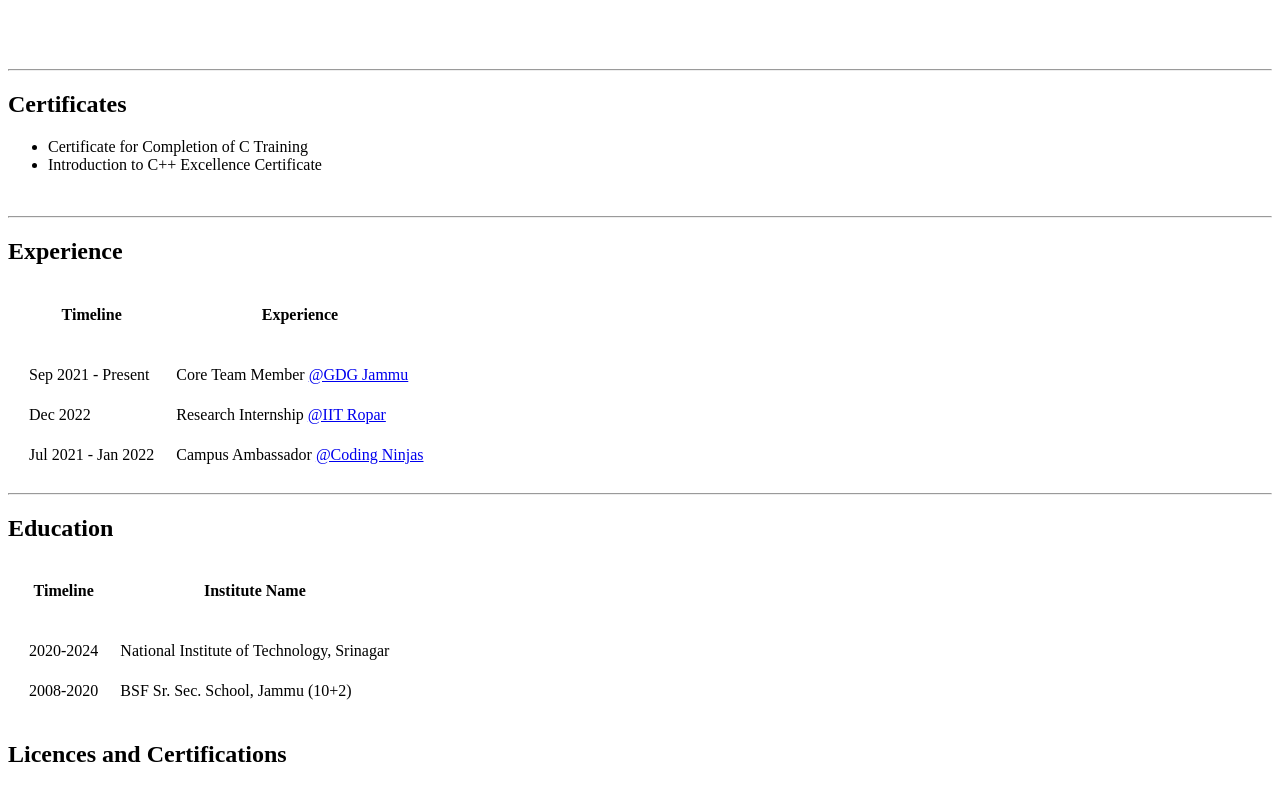
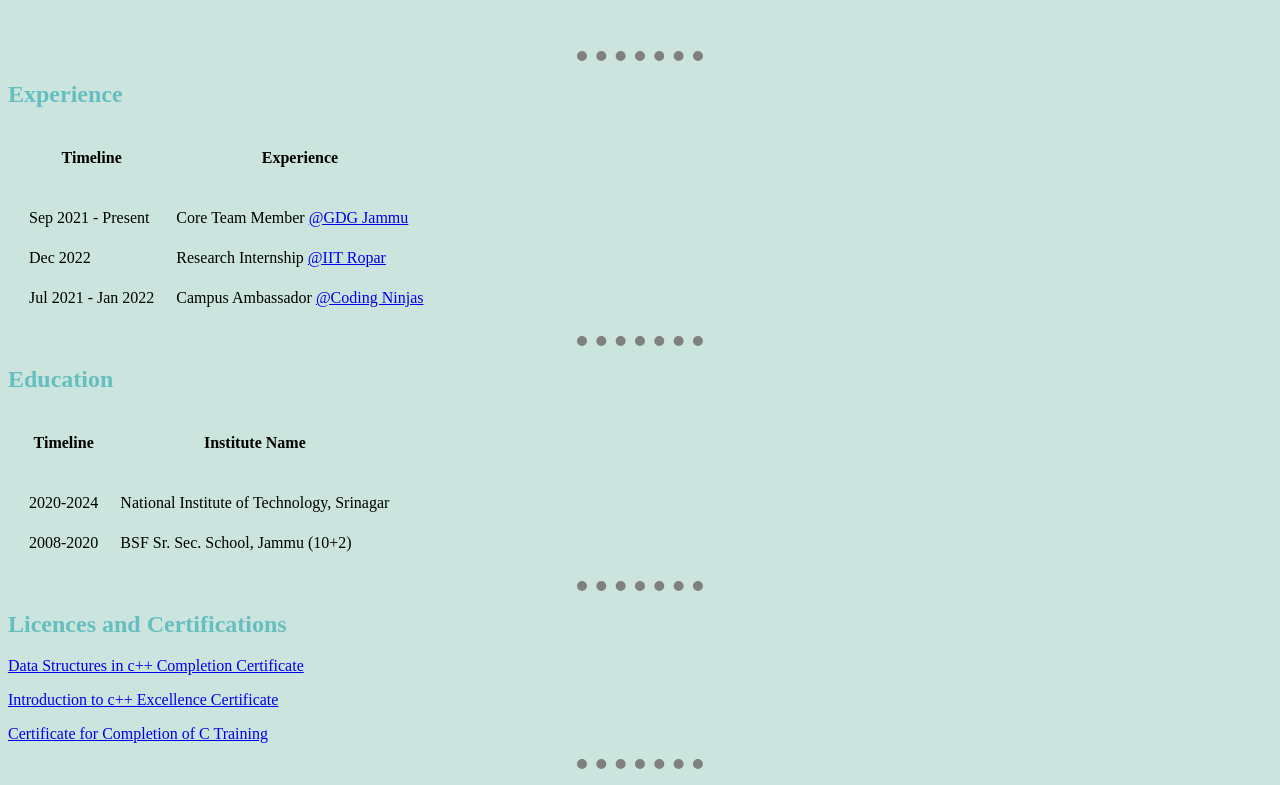
Before and after one commit to jassiii-17/Portfolio-Website, a plain HTML site: page index.html in a window 1280 px wide. Shown: the part 380-1165 px from the top of the page. Drawn offline with Linux system fonts and the light colour scheme; files that its build step writes are made by us from their sources.

Commit message:
Update index.html

```diff
--- a/index.html
+++ b/index.html
@@ -2,8 +2,12 @@
 <html lang="en">
   <head>
     <meta charset="UTF-8" />
-    <title>Jasmeet's Personal Site</title>
+    <title>Portfolio Website: Jasmeet Singh</title>
+    <link rel="stylesheet" href="css/styles.css">
+
+    <!--<styles></styles>-->
   </head>
+  <!-- 1st priority; <body >-->
   <body>
     <table cellspacing="50">
       <tr>
@@ -41,14 +45,6 @@
       </tr>
     </table>
     <!--horizontal rule-->
-    <br />
-    <hr />
-    <h2>Certificates</h2>
-    <ul>
-      <li>Certificate for Completion of C Training</li>
-      <li>Introduction to C++ Excellence Certificate</li>
-    </ul>
-    <br />
     <hr />
     <h2>Experience</h2>
     <table cellspacing="20">
@@ -90,6 +86,7 @@
         <td>BSF Sr. Sec. School, Jammu (10+2)</td>
       </tr>
     </table>
+    <hr>
     <h2>Licences and Certifications</h2>
     <p>
       <a
@@ -102,6 +99,7 @@
     <p>
       <a href="https://drive.google.com/file/d/1pMliigaXM93VHhs4nrppDyYM83L-8sMy/view?usp=sharing">Certificate for Completion of C Training</a>
     </p>
+    <hr>
     <h2>Skills</h2>
     <table>
       <tr>
```
